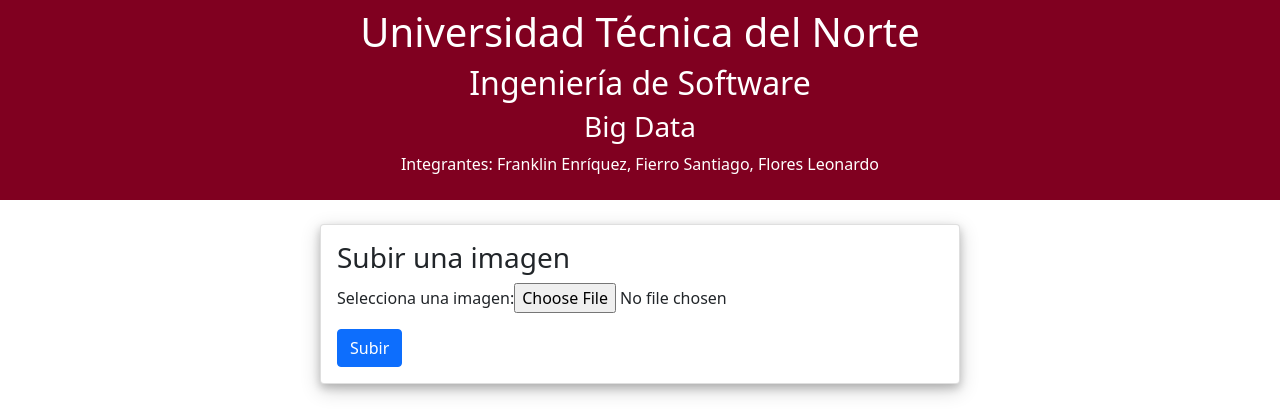
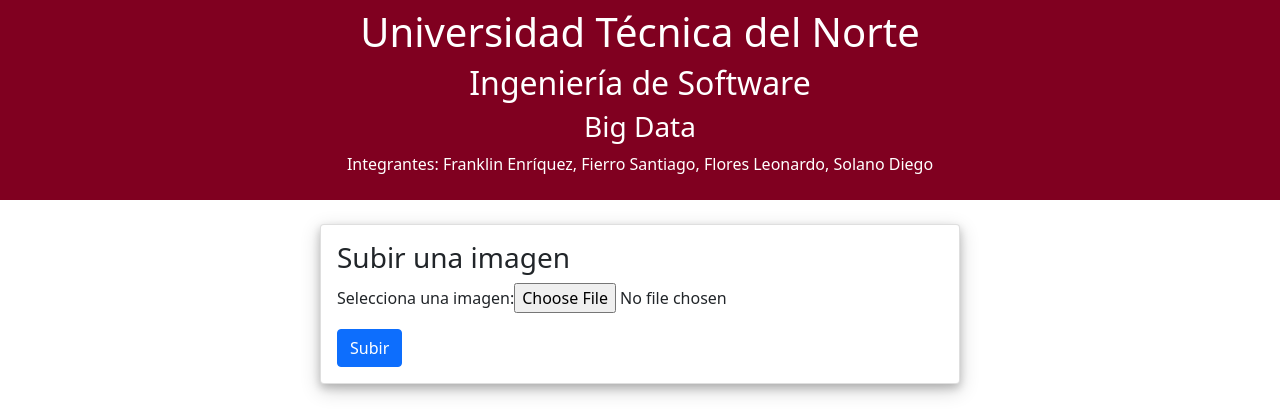
Before and after one commit to Santym8/reconocimiento_numeros_cheques, a Django app: page / in a window 1280 px wide. Shown: the top 420 px of the page. Run offline with Django 3.2, Linux system fonts and the light colour scheme.

Commit message:
chore: Add new team member to index.html

```diff
--- a/templates/index.html
+++ b/templates/index.html
@@ -20,7 +20,7 @@
       <h1>Universidad Técnica del Norte</h1>
       <h2>Ingeniería de Software</h2>
       <h3>Big Data</h3>
-      <p>Integrantes: Franklin Enríquez, Fierro Santiago, Flores Leonardo</p>
+      <p>Integrantes: Franklin Enríquez, Fierro Santiago, Flores Leonardo, Solano Diego</p>
     </header>
     <main>
       <section class="mb-3">
```
